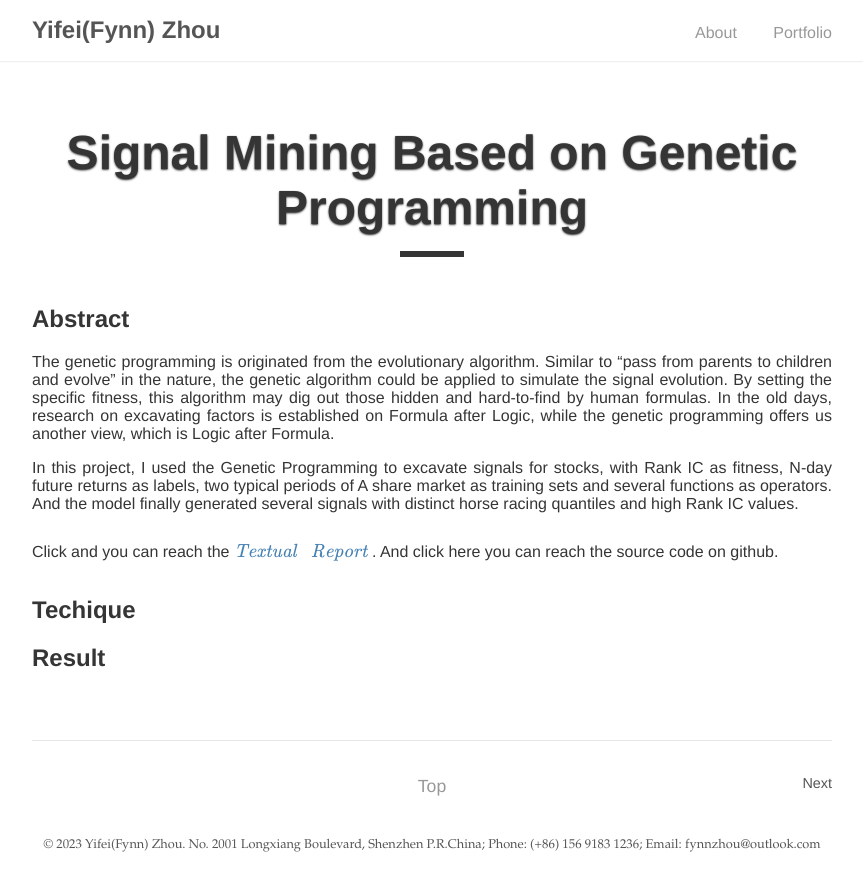
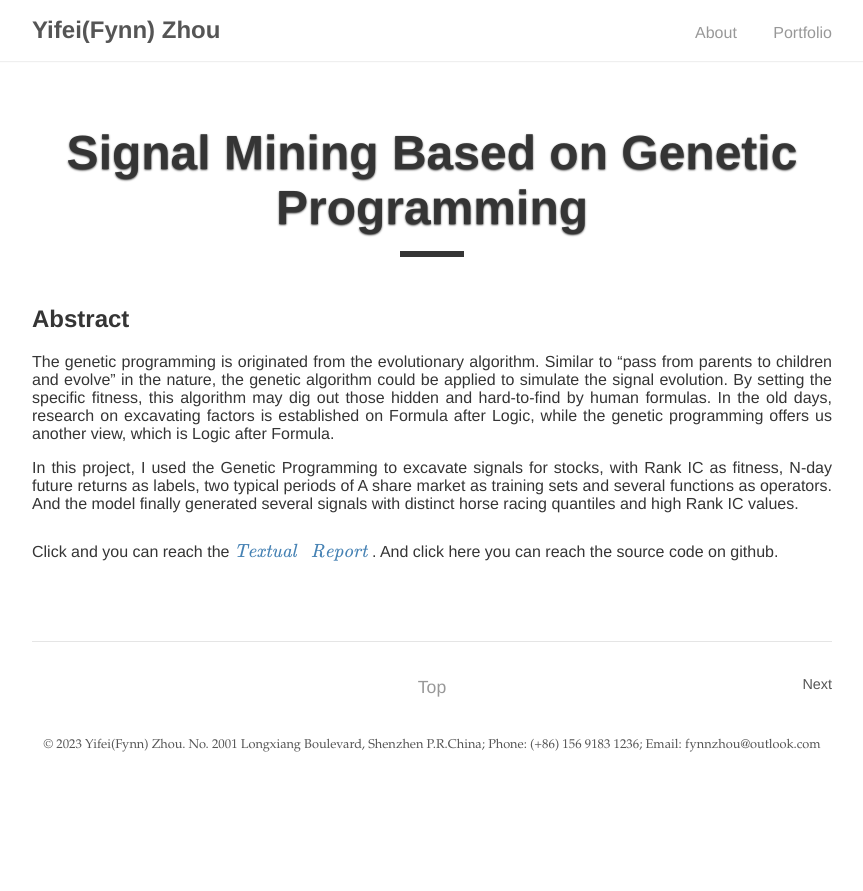
Before and after one commit to FynnZhou/FynnZhou.github.io, a Jekyll site: the page built from _posts/2023-02-01-Genetic-Algorithm.md, in a window 1280 px wide. Shown: the top 891 px of the page, without its empty margins (208-1071 px from the left). Built offline with Jekyll 4.4.1, drawn with Linux system fonts in a browser that asks for light colours; formulas are drawn with MathJax 3.

Commit message:
add just format

```diff
--- a/_posts/2023-02-01-Genetic-Algorithm.md
+++ b/_posts/2023-02-01-Genetic-Algorithm.md
@@ -12,9 +12,3 @@ The genetic programming is originated from the evolutionary algorithm. Similar t
 In this project, I used the Genetic Programming to excavate signals for stocks, with Rank IC as fitness, N-day future returns as labels, two typical periods of A share market as training sets and several functions as operators. And the model finally generated several signals with distinct horse racing quantiles and high Rank IC values.
 
 Click and you can reach the [$ \it{\color{SteelBlue}{Textual \enspace\ Report}}$](../assets/pdfs/genetic_programming_ppt.pdf 'Genetic Programming') . And click here you can reach the source code on github.
-
-## Techique
-
-
-
-## Result
```
Also changed, not shown: other parts of _posts/2023-02-01-Genetic-Algorithm.md (+1 -1 lines).
